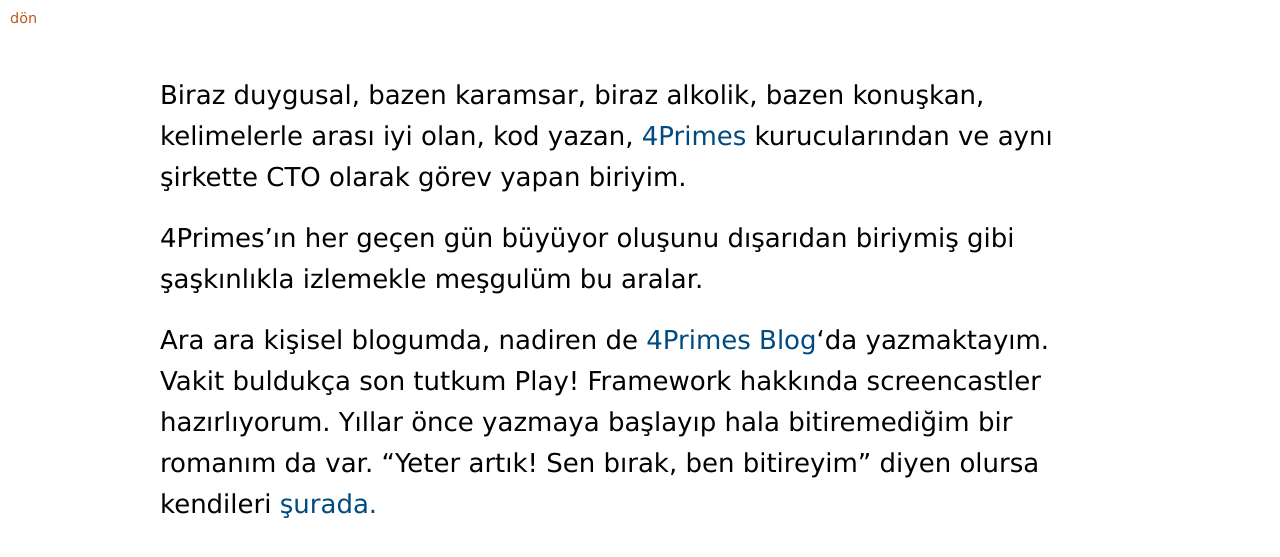
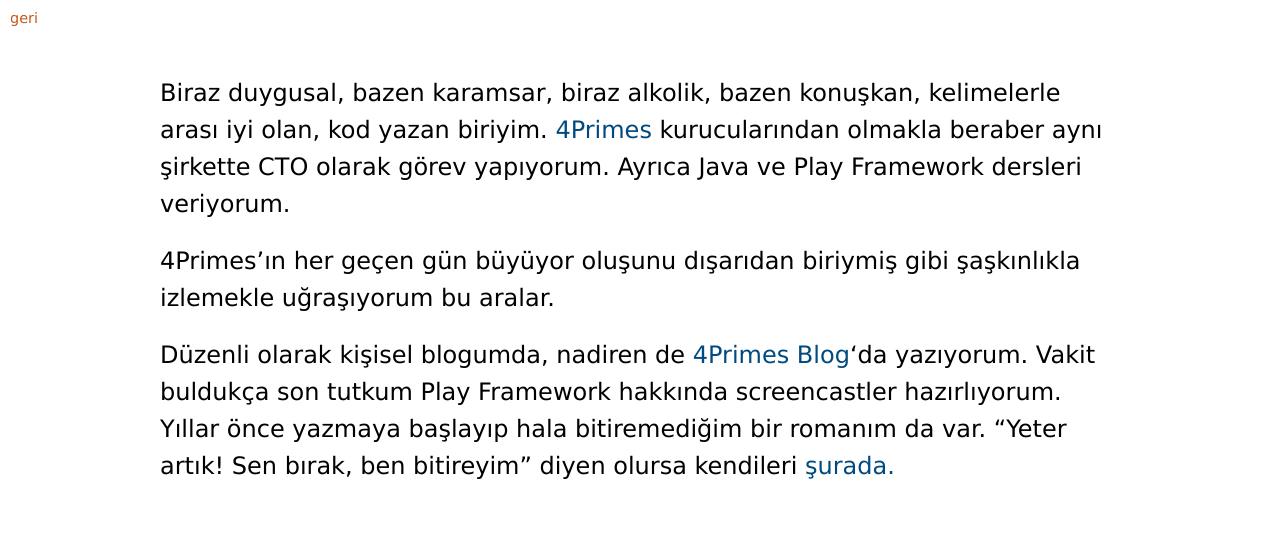
Before and after one commit to fehmicansaglam/fehmicansaglam.github.com, a Jekyll site: the page ben.html, which Jekyll copies as it is, in a window 1280 px wide. Shown: the top 557 px of the page. Built offline with Jekyll 4.4.1, drawn with Linux system fonts in a browser that asks for light colours.

Commit message:
Update about page.

```diff
--- a/_layouts/default.html
+++ b/_layouts/default.html
@@ -4,5 +4,5 @@
 <link href="/assets/site.css" rel="stylesheet">
 <title>{{ page.title }}</title>
 </head>
-<div id="title"><a href="/" id="home">dön</a><h1>{{ page.title | xml_escape }}</h1></div>
+<div id="title"><a href="/" id="home">geri</a><h1>{{ page.title | xml_escape }}</h1></div>
 <div id="a">{{ content }}</div>
--- a/_layouts/post.html
+++ b/_layouts/post.html
@@ -7,7 +7,7 @@
 <script>var _gaq=[['_setAccount','UA-4489548-1'],['_trackPageview']];(function(d,t){var g=d.createElement(t),s=d.getElementsByTagName(t)[0];g.async=g.src='//www.google-analytics.com/ga.js';s.parentNode.insertBefore(g,s)}(document,'script'))</script>
 </head>
 <title>{{ page.title }}</title>
-<div id="title"><a href="/" id="home">dön</a><h1>{{ page.title  | xml_escape }}</h1></div>
+<div id="title"><a href="/" id="home">geri</a><h1>{{ page.title  | xml_escape }}</h1></div>
 <div id="a"><h5>{{ page.date | date: "%d/%m/%y" }}</h5>{{ content }}</div>
 <div id="comments" class="section">
   <div id="disqus_thread"></div>
--- a/ben.html
+++ b/ben.html
@@ -7,13 +7,13 @@
 a:hover{color:#c35617}
 html{font-family:verdana;font-size:90%;}
 #home{position:absolute;top:0;left:0;display:inline-block;padding:10px;}
-#content{width:960px;margin:75px auto 0;font-size:26px;}
-p{line-height:41px;margin-bottom:20px;}
+#content{width:960px;margin:75px auto 0;font-size:24px;}
+p{line-height:37px;margin-bottom:20px;}
 </style>
 </head>
-<a href="/" id="home">dön</a>
+<a href="/" id="home">geri</a>
 <div id="content">
-  <p>Biraz duygusal, bazen karamsar, biraz alkolik, bazen konuşkan, kelimelerle arası iyi olan, kod yazan, <a href=//4primes.com>4Primes</a> kurucularından ve aynı şirkette CTO olarak görev yapan biriyim.</p>
-  <p>4Primes’ın her geçen gün büyüyor oluşunu dışarıdan biriymiş gibi şaşkınlıkla izlemekle meşgulüm bu aralar.</p>
-  <p>Ara ara kişisel blogumda, nadiren de <a href=//blog.4primes.com>4Primes Blog</a>‘da yazmaktayım. Vakit buldukça son tutkum Play! Framework hakkında screencastler hazırlıyorum. Yıllar önce yazmaya başlayıp hala bitiremediğim bir romanım da var. “Yeter artık! Sen bırak, ben bitireyim” diyen olursa kendileri <a href=bensiz-ve-mutlu-kal-giris-bolumu/>şurada.</a></p>
+  <p>Biraz duygusal, bazen karamsar, biraz alkolik, bazen konuşkan, kelimelerle arası iyi olan, kod yazan biriyim. <a href=//4primes.com>4Primes</a> kurucularından olmakla beraber aynı şirkette CTO olarak görev yapıyorum. Ayrıca Java ve Play Framework dersleri veriyorum.</p>
+  <p>4Primes’ın her geçen gün büyüyor oluşunu dışarıdan biriymiş gibi şaşkınlıkla izlemekle uğraşıyorum bu aralar.</p>
+  <p>Düzenli olarak kişisel blogumda, nadiren de <a href=//blog.4primes.com>4Primes Blog</a>‘da yazıyorum. Vakit buldukça son tutkum Play Framework hakkında screencastler hazırlıyorum. Yıllar önce yazmaya başlayıp hala bitiremediğim bir romanım da var. “Yeter artık! Sen bırak, ben bitireyim” diyen olursa kendileri <a href=bensiz-ve-mutlu-kal-giris-bolumu/>şurada.</a></p>
 </div>
```
